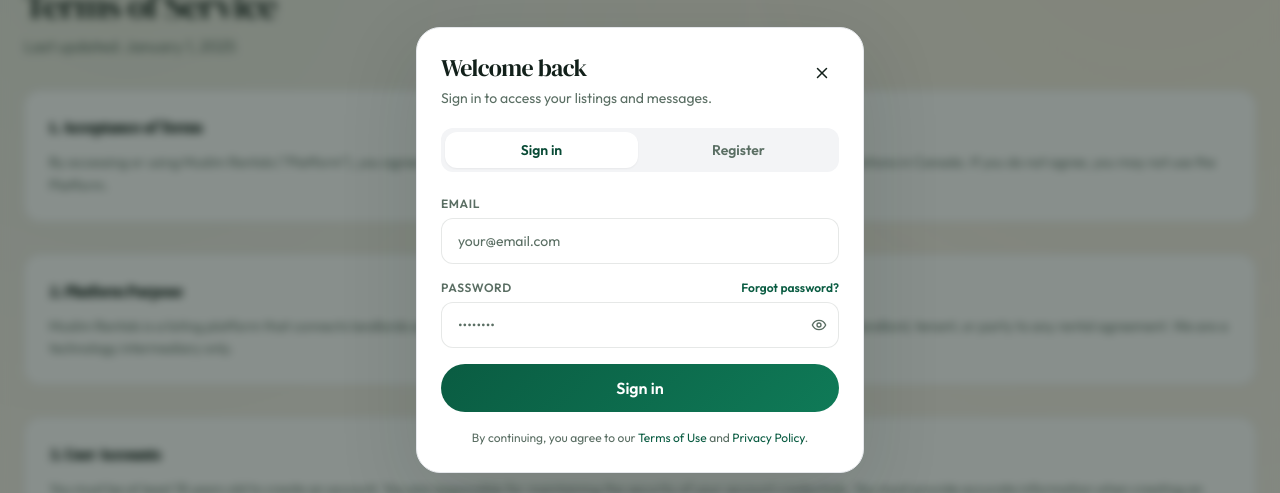
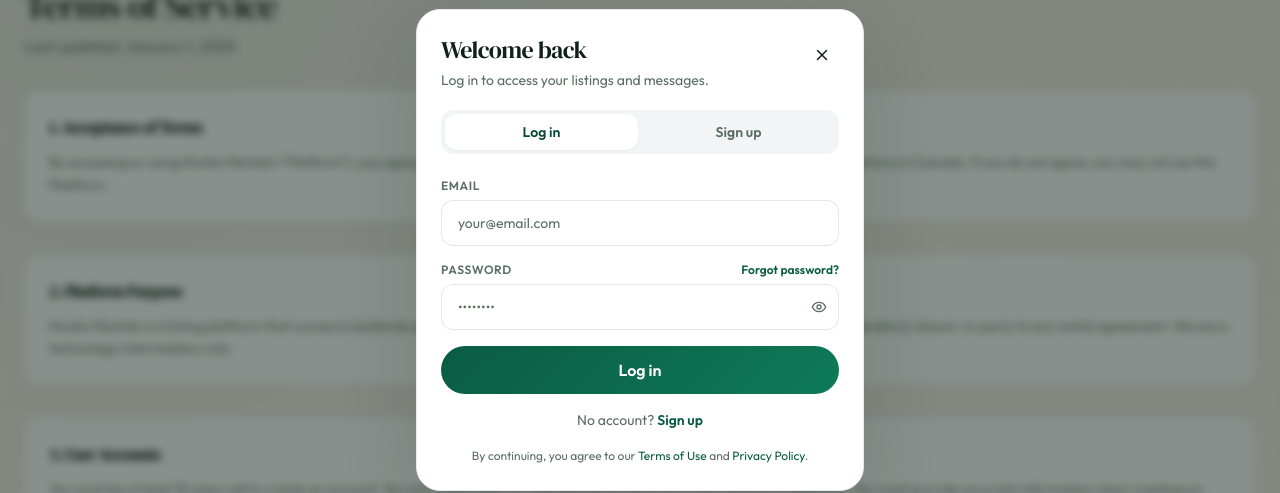
Before and after one commit to umarshakir150/muslimrentals, a Next.js app in the folder rentals/frontend/: page /terms in a window 1280 px wide. Both pictures are taken after a click on the button "Log in". Shown: the part 150-643 px from the top of the page. Built offline with nearby package versions, Linux system fonts and the light colour scheme; no server answers.

Commit message:
Add files via upload

```diff
--- a/rentals/frontend/src/components/auth/AuthModal.tsx
+++ b/rentals/frontend/src/components/auth/AuthModal.tsx
@@ -42,10 +42,13 @@ export default function AuthModal({ open, onClose }: AuthModalProps) {
     try {
       const res = await authApi.login(data);
       setAuth(res.data.user, res.data.accessToken);
-      toast({ title: 'Welcome back!', description: `Signed in as ${res.data.user.name}` });
+      toast({ title: 'Welcome back!', description: `Logged in as ${res.data.user.name}` });
       onClose();
     } catch (err: any) {
-      toast({ variant: 'destructive', title: 'Error', description: err.message });
+      const msg = err.message?.includes('<!DOCTYPE') || err.message?.includes('Unexpected token')
+        ? 'Account not found. Please sign up first.'
+        : err.message || 'Login failed. Please try again.';
+      toast({ variant: 'destructive', title: 'Login failed', description: msg });
     } finally { setLoading(false); }
   }
 
@@ -55,10 +58,13 @@ export default function AuthModal({ open, onClose }: AuthModalProps) {
       const { confirmPassword: _, ...rest } = data;
       const res = await authApi.register(rest);
       setAuth(res.data.user, res.data.accessToken);
-      toast({ title: 'Account created!', description: `Welcome, ${res.data.user.name}. Ahlan wa sahlan!` });
+      toast({ title: 'Account created!', description: `Welcome, ${res.data.user.name}!` });
       onClose();
     } catch (err: any) {
-      toast({ variant: 'destructive', title: 'Error', description: err.message });
+      const msg = err.message?.includes('<!DOCTYPE') || err.message?.includes('Unexpected token')
+        ? 'Sign up failed. Please try again or contact support.'
+        : err.message || 'Sign up failed. Please try again.';
+      toast({ variant: 'destructive', title: 'Sign up failed', description: msg });
     } finally { setLoading(false); }
   }
 
@@ -95,8 +101,8 @@ export default function AuthModal({ open, onClose }: AuthModalProps) {
                   {tab === 'forgot' ? 'Reset password' : tab === 'login' ? 'Welcome back' : 'Create account'}
                 </h2>
                 <p className="text-sm text-muted">
-                  {tab === 'login' ? 'Sign in to access your listings and messages.' :
-                   tab === 'register' ? 'Join the Muslim Rentals community.' :
+                  {tab === 'login' ? 'Log in to access your listings and messages.' :
+                   tab === 'register' ? 'Sign up to join the community.' :
                    'Enter your email to receive a reset link.'}
                 </p>
               </div>
@@ -111,7 +117,7 @@ export default function AuthModal({ open, onClose }: AuthModalProps) {
                 {(['login', 'register'] as const).map(t => (
                   <button key={t} onClick={() => setTab(t)}
                     className={cn('flex-1 py-2 text-sm font-semibold rounded-lg transition-all', tab === t ? 'bg-white shadow-sm text-brand-700' : 'text-muted hover:text-ink')}>
-                    {t === 'login' ? 'Sign in' : 'Register'}
+                    {t === 'login' ? 'Log in' : 'Sign up'}
                   </button>
                 ))}
               </div>
@@ -139,8 +145,12 @@ export default function AuthModal({ open, onClose }: AuthModalProps) {
                     </div>
                   </div>
                   <button type="submit" disabled={loading} className="btn-brand w-full justify-center py-3 mt-2">
-                    {loading ? <Loader2 size={18} className="animate-spin" /> : 'Sign in'}
+                    {loading ? <Loader2 size={18} className="animate-spin" /> : 'Log in'}
                   </button>
+                  <p className="text-sm text-center text-muted">
+                    No account?{' '}
+                    <button type="button" onClick={() => setTab('register')} className="text-brand-600 font-semibold hover:underline">Sign up</button>
+                  </p>
                 </form>
               )}
 
@@ -173,8 +183,12 @@ export default function AuthModal({ open, onClose }: AuthModalProps) {
                     {registerForm.formState.errors.confirmPassword && <p className="text-red-500 text-xs mt-1">{registerForm.formState.errors.confirmPassword.message}</p>}
                   </div>
                   <button type="submit" disabled={loading} className="btn-brand w-full justify-center py-3 mt-2">
-                    {loading ? <Loader2 size={18} className="animate-spin" /> : 'Create account'}
+                    {loading ? <Loader2 size={18} className="animate-spin" /> : 'Sign up'}
                   </button>
+                  <p className="text-sm text-center text-muted">
+                    Already have an account?{' '}
+                    <button type="button" onClick={() => setTab('login')} className="text-brand-600 font-semibold hover:underline">Log in</button>
+                  </p>
                 </form>
               )}
 
@@ -189,7 +203,7 @@ export default function AuthModal({ open, onClose }: AuthModalProps) {
                     {loading ? <Loader2 size={18} className="animate-spin" /> : 'Send reset link'}
                   </button>
                   <button type="button" onClick={() => setTab('login')} className="w-full text-sm text-muted text-center hover:text-brand-600 transition-colors">
-                    ← Back to sign in
+                    Back to log in
                   </button>
                 </form>
               )}
```
